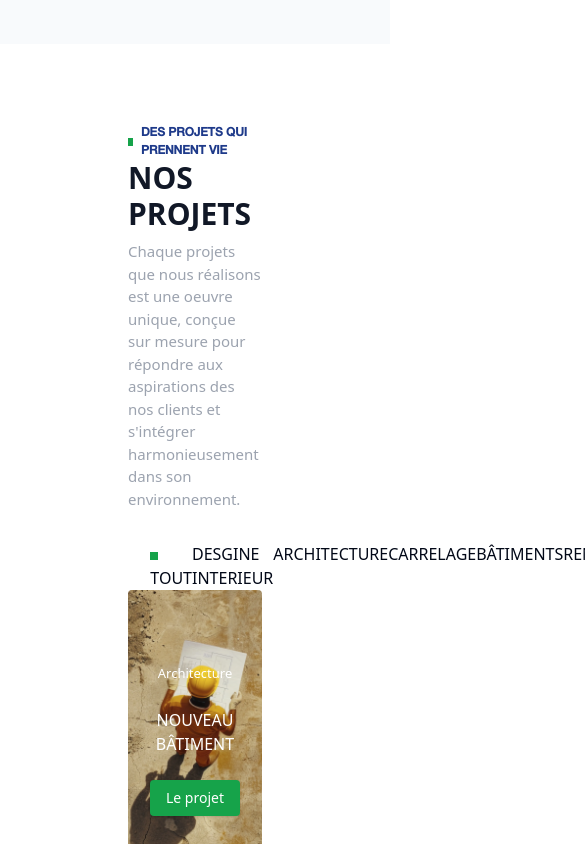
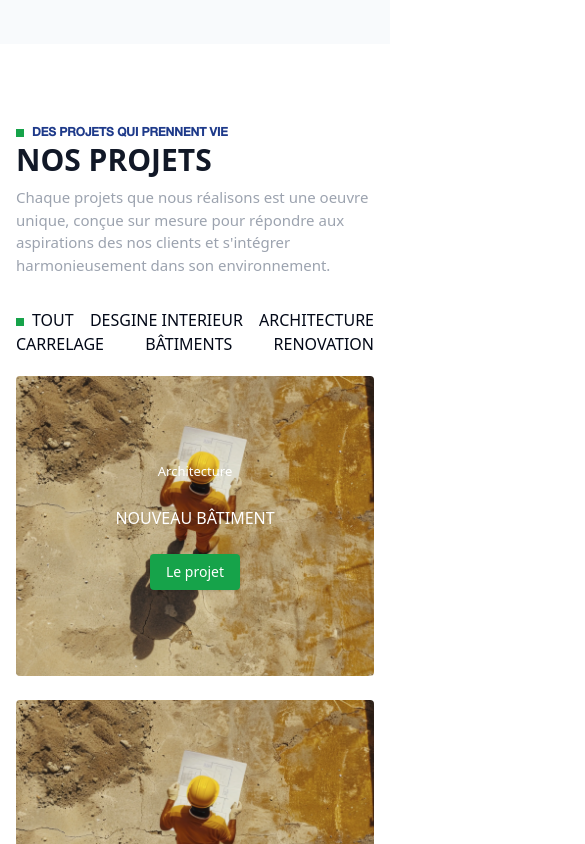
Before and after one commit to SylvHardDev/site-oria, a React (Vite) app: page / in a window 390 px wide. Shown: the part 4020-4864 px from the top of the page, 585 px wide, since content can reach past the window. Built offline with nearby package versions, Linux system fonts and the light colour scheme.

Commit message:
fix: resp Projects

```diff
--- a/src/components/Projects/Projects.jsx
+++ b/src/components/Projects/Projects.jsx
@@ -4,7 +4,7 @@ import "./Projects.css";
 function Projects() {
   return (
     <section className="bg-white py-20 ">
-      <div className="container mx-auto px-32">
+      <div className="container mx-auto px-4 md:px-32">
         {/* Section title */}
         <div className="mb-8">
           <h3 className="text-blue-900 text-[12px] font-semibold uppercase flex items-center">
@@ -12,7 +12,7 @@ function Projects() {
             DES PROJETS QUI PRENNENT VIE
           </h3>
           <h2 className="text-3xl font-bold text-gray-900">NOS PROJETS</h2>
-          <p className="mt-2 text-[15px] md:w-2/3 text-gray-400">
+          <p className="mt-2 text-[15px] lg:w-2/3 text-gray-400">
             Chaque projets que nous réalisons est une oeuvre unique, conçue sur
             mesure pour répondre aux aspirations des nos clients et
             s&apos;intégrer harmonieusement dans son environnement.
@@ -22,7 +22,7 @@ function Projects() {
         {/* SECTION PART */}
         <div className="flex flex-col items-center">
           {/* LIST */}
-          <ul className="w-2/3 flex justify-between md:pb-5">
+          <ul className="md:w-2/3 flex flex-wrap justify-between pb-5">
             <li>
               <span className="inline-block w-2 h-2 bg-green-600 mr-2"></span>
               TOUT
@@ -35,7 +35,7 @@ function Projects() {
           </ul>
 
           {/* Cards section */}
-          <div className="w-full grid grid-cols-1  md:grid-cols-3 gap-6">
+          <div className="w-full grid grid-cols-1  lg:grid-cols-3 gap-6">
             {/* Card 1 */}
             <div className="project-bg h-[300px] text-center text-white p-6 rounded-sm flex flex-col items-center justify-center">
               <p className="text-[13px] mb-6">Architecture</p>
```
